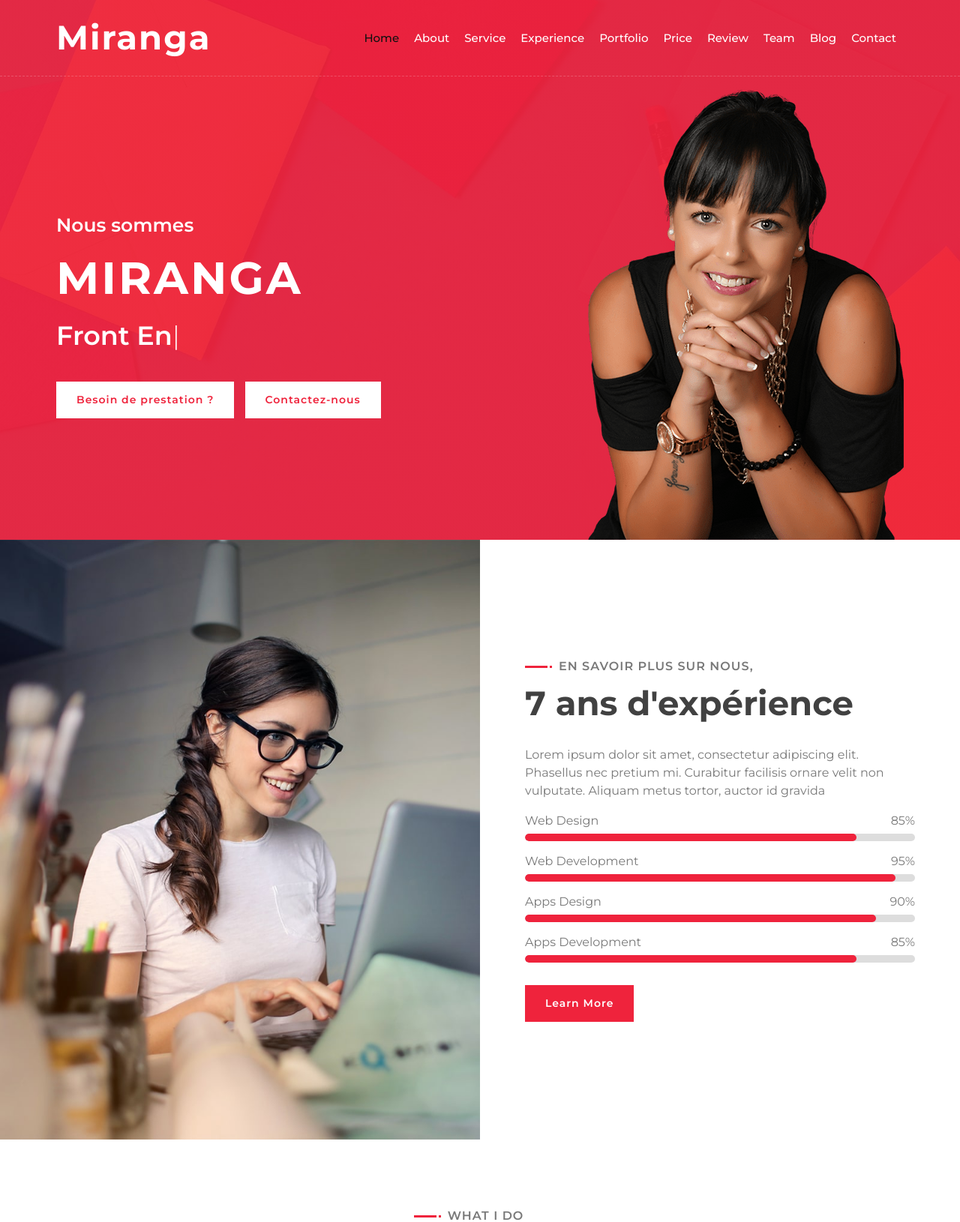
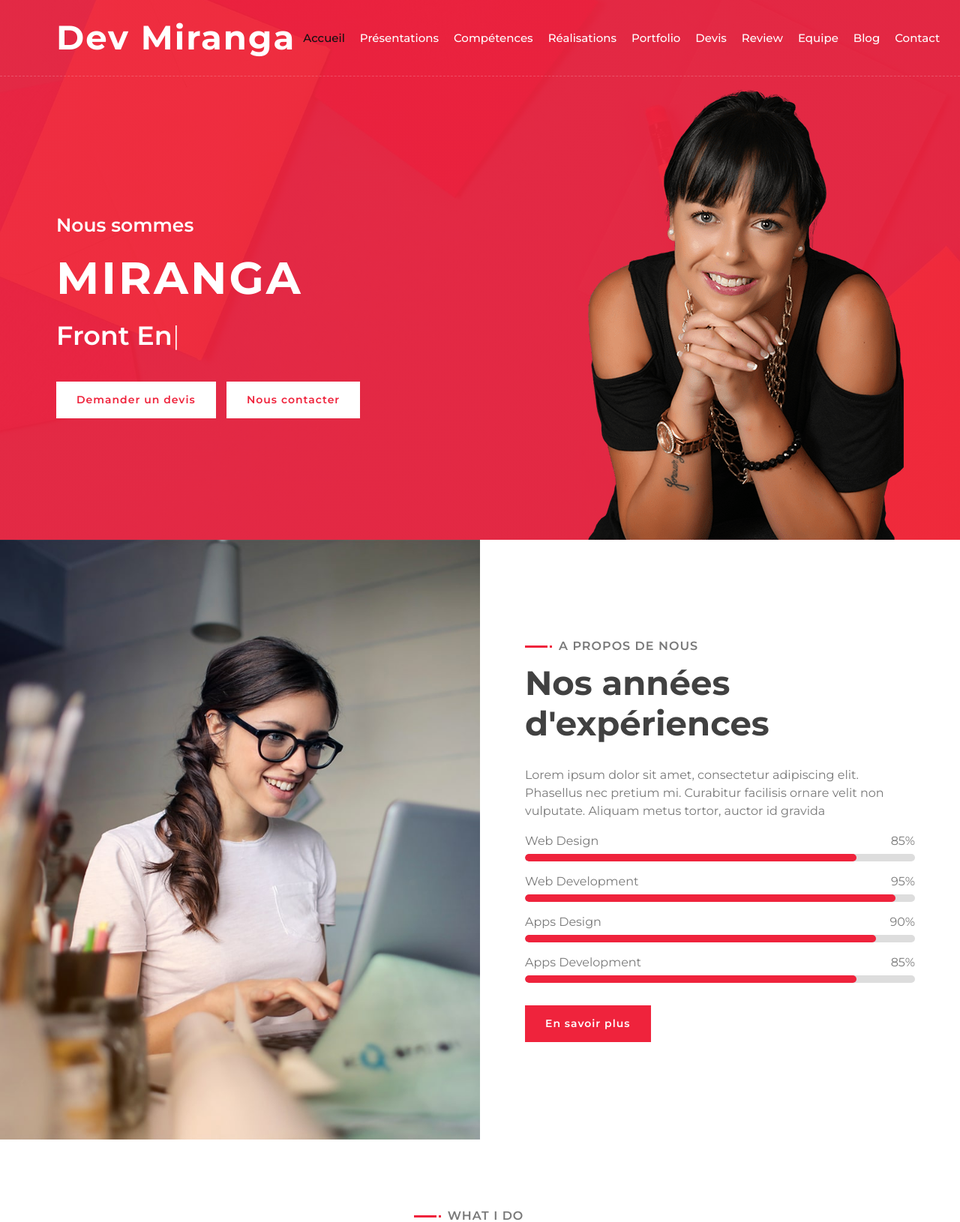
Before and after one commit to jeanmichel07/site_miranga, a Symfony app: template templates/app/index.html.twig in a window 1280 px wide. Shown: the top 1630 px of the page at 75% size. Run offline with Twig, Linux system fonts and the light colour scheme; the template is opened without the code that fills it, so the values that code supplies are empty; some libraries are stand-ins or nearby versions.

Commit message:
Traduction

```diff
--- a/templates/app/index.html.twig
+++ b/templates/app/index.html.twig
@@ -4,21 +4,21 @@
     <!-- Nav Bar Start -->
     <div class="navbar navbar-expand-lg bg-light navbar-light">
         <div class="container-fluid">
-            <a href="index.html" class="navbar-brand">Miranga</a>
+            <a href="index.html" class="navbar-brand">Dev Miranga</a>
             <button type="button" class="navbar-toggler" data-toggle="collapse" data-target="#navbarCollapse">
                 <span class="navbar-toggler-icon"></span>
             </button>
 
             <div class="collapse navbar-collapse justify-content-between" id="navbarCollapse">
                 <div class="navbar-nav ml-auto">
-                    <a href="#home" class="nav-item nav-link active">Home</a>
-                    <a href="#about" class="nav-item nav-link">About</a>
-                    <a href="#service" class="nav-item nav-link">Service</a>
-                    <a href="#experience" class="nav-item nav-link">Experience</a>
+                    <a href="#home" class="nav-item nav-link active">Accueil</a>
+                    <a href="#about" class="nav-item nav-link">Présentations</a>
+                    <a href="#service" class="nav-item nav-link">Compétences</a>
+                    <a href="#experience" class="nav-item nav-link">Réalisations</a>
                     <a href="#portfolio" class="nav-item nav-link">Portfolio</a>
-                    <a href="#price" class="nav-item nav-link">Price</a>
+                    <a href="#price" class="nav-item nav-link">Devis</a>
                     <a href="#review" class="nav-item nav-link">Review</a>
-                    <a href="#team" class="nav-item nav-link">Team</a>
+                    <a href="#team" class="nav-item nav-link">Equipe</a>
                     <a href="#blog" class="nav-item nav-link">Blog</a>
                     <a href="#contact" class="nav-item nav-link">Contact</a>
                 </div>
@@ -41,8 +41,8 @@
                             <div class="typed-text">Web Designer, Web Developer, Front End Developer, Apps Designer, Apps Developer</div>
                         </div>
                         <div class="hero-btn">
-                            <a class="btn" href="">Besoin de prestation ?</a>
-                            <a class="btn" href="">Contactez-nous</a>
+                            <a class="btn" href="">Demander un devis</a>
+                            <a class="btn" href="">Nous contacter</a>
                         </div>
                     </div>
                 </div>
@@ -69,8 +69,8 @@
                 <div class="col-lg-6">
                     <div class="about-content">
                         <div class="section-header text-left">
-                            <p>En savoir plus sur nous,</p>
-                            <h2>7 ans d'expérience</h2>
+                            <p>A propos de nous</p>
+                            <h2>Nos années d'expériences</h2>
                         </div>
                         <div class="about-text">
                             <p>
@@ -103,7 +103,7 @@
                                 <div class="progress-bar" role="progressbar" aria-valuenow="85" aria-valuemin="0" aria-valuemax="100"></div>
                             </div>
                         </div>
-                        <a class="btn" href="">Learn More</a>
+                        <a class="btn" href="">En savoir plus</a>
                     </div>
                 </div>
             </div>
@@ -717,10 +717,10 @@
         <div class="container-fluid">
             <div class="container">
                 <div class="footer-info">
-                    <h2>Kate Winslet</h2>
-                    <h3>123 Street, New York, USA</h3>
+                    <h2>Miranga</h2>
+                    <h3>Ambohibao, Antananarivo, Madagascar</h3>
                     <div class="footer-menu">
-                        <p>+261 32 42 942 94</p>
+                        <p>+261 </p>
                         <p>miranga.dev@gmail.com</p>
                     </div>
                     <div class="footer-social">
@@ -733,7 +733,7 @@
                 </div>
             </div>
             <div class="container copyright">
-                <p>&copy; <a href="#">MIRANGA</a>, All Right Reserved | Designed By <a href="https://htmlcodex.com">HTML Codex</a></p>
+                <p>&copy; <a href="#">MIRANGA</a>, Tous droit reservé | Designed By <a href="https://htmlcodex.com">HTML Codex</a></p>
             </div>
         </div>
     </div>
```
